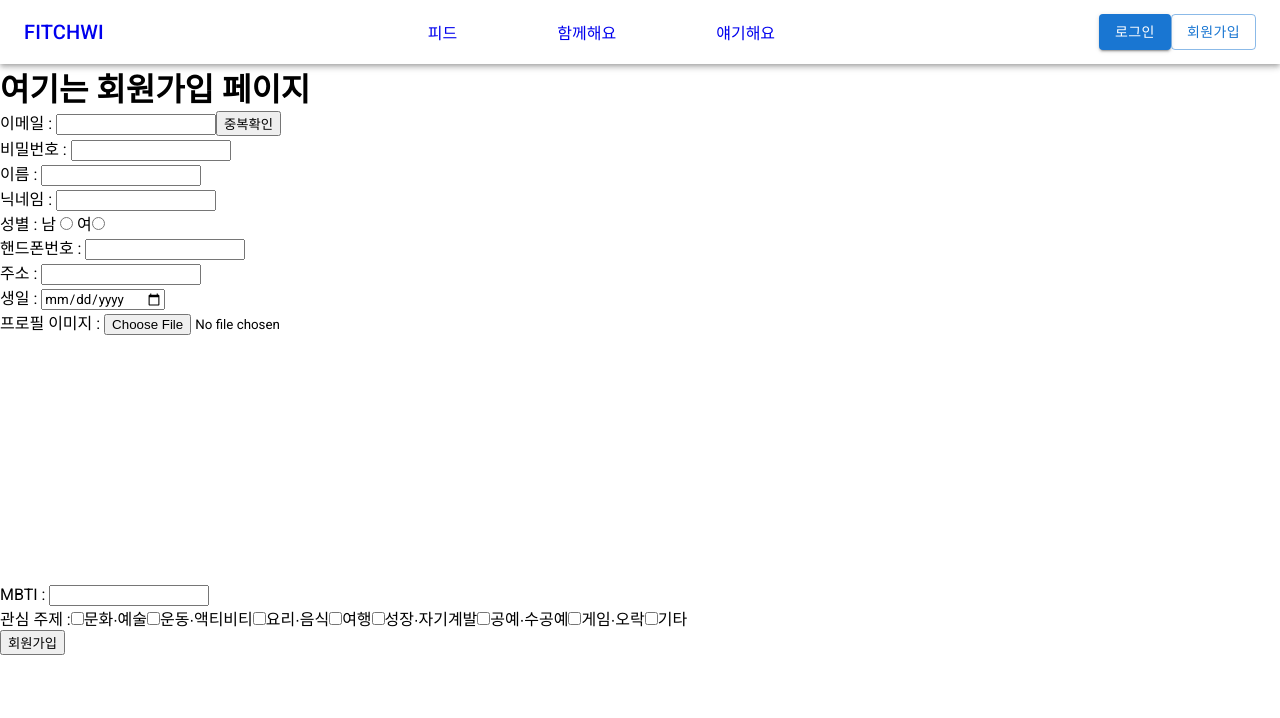
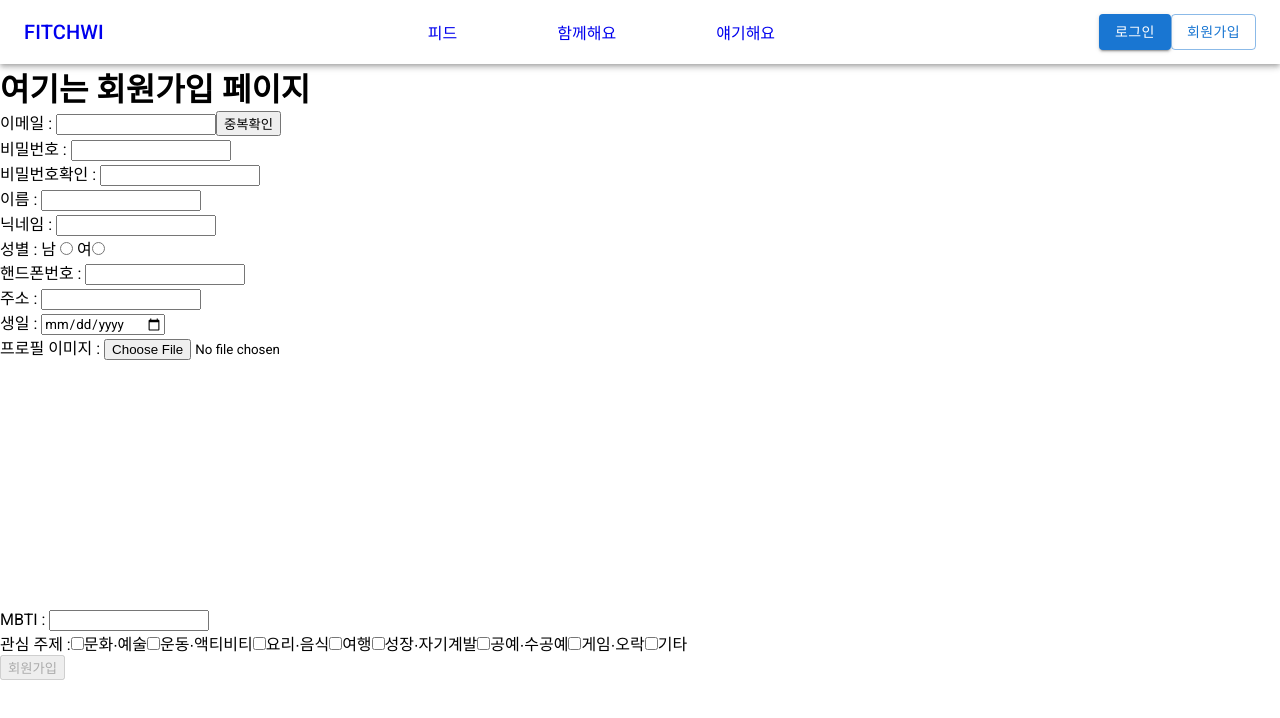
Before and after one commit to KChanHyeok/fitchwi, a React (Create React App) app in the folder fitchwifront/: page /join in a window 1280 px wide. Shown: the top 718 px of the page. Built offline with nearby package versions, Linux system fonts and the light colour scheme; the HTML template or start-up script is replaced by a standard one.

Commit message:
로그인상태 저장,비밀번호 확인, 회원가입 버튼 활성화 토글

```diff
--- a/fitchwifront/src/App.js
+++ b/fitchwifront/src/App.js
@@ -18,22 +18,22 @@ function App() {
 
   useEffect(() => {
     //세션에 저장된 로그인 아이디를 가져옴(로그인 상태 유지)
-    const mid = sessionStorage.getItem("mid");
+    const id = sessionStorage.getItem("id");
     //console.log(mid);
-    if (mid !== null) {
+    if (id !== null) {
       const newState = {
-        logid: mid,
-        flink: "/main",
+        logid: id,
+        flink: "/",
       };
       setLstate(newState);
     }
   }, []);
 
   //로그인 성공 시 로그인 상태 변경 함수
-  const sucLogin = useCallback((mid) => {
+  const sucLogin = useCallback((id) => {
     const newState = {
-      logid: mid,
-      flink: "/main",
+      logid: id,
+      flink: "/",
     };
     setLstate(newState);
   }, []);
@@ -47,7 +47,7 @@ function App() {
     };
     setLstate(newState);
     //로그아웃 시 로그인 상태 및 페이지번호 삭제
-    sessionStorage.removeItem("mid");
+    sessionStorage.removeItem("id");
     nav("/"); //첫페이지로 돌아감.
   };
   return (
@@ -56,10 +56,7 @@ function App() {
       <Routes>
         <Route path="/" element={<Home />}></Route>
         <Route path="/feed" element={<Feed />}></Route>
-        <Route
-          path="/login"
-          element={<LoginMember sucLogin={sucLogin} />}
-        ></Route>
+        <Route path="/login" element={<LoginMember sucLogin={sucLogin} />}></Route>
         <Route path="/join" element={<JoinMember />}></Route>
         <Route path="/talk" element={<Talk />}></Route>
       </Routes>
--- a/fitchwifront/src/components/JoinMember.jsx
+++ b/fitchwifront/src/components/JoinMember.jsx
@@ -7,6 +7,8 @@ const JoinMember = () => {
   let formdata = new FormData();
   const nav = useNavigate();
   const [fileForm, setFileForm] = useState("");
+  const [disabled, setDisabled] = useState(true);
+  const [msg, setMsg] = useState("");
 
   const [joinForm, setJoinForm] = useState({
     memberEmail: "",
@@ -80,23 +82,49 @@ const JoinMember = () => {
       headers: { "Content-Type": "multipart/form-data" },
     };
 
-      axios.post("/joinmember", formdata, config).then((res) => {
-          if (res.data === "ok") {
-              alert("성공")
-              nav("/")
-          } else {
-            alert("실패")
+    axios
+      .post("/joinmember", formdata, config)
+      .then((res) => {
+        if (res.data === "ok") {
+          alert("성공");
+          nav("/");
+        } else {
+          alert("실패");
         }
       })
       .catch((error) => console.log(error));
   };
 
+  const onCheckPwd = (e) => {
+    let checkpwd = e.target.value;
+    console.log(joinForm.memberPwd);
+    console.log(checkpwd);
+    if (checkpwd === "") {
+      setMsg("");
+    } else if (checkpwd === joinForm.memberPwd) {
+      setMsg("비밀번호 확인이 완료됐습니다.");
+    } else {
+      setMsg("올바른 비밀번호를 입력해주세요");
+    }
+  };
+
   const onCheckId = (e) => {
     e.preventDefault();
+    if (joinForm.memberEmail === "") {
+      alert("사용하실 Email을 입력해주세요.");
+      return;
+    }
     axios
       .get("/checkduplicatesmemberId", { params: { userId: joinForm.memberEmail } })
-      .then((res) => alert(res.data));
-    console.log(typeof joinForm.memberEmail);
+      .then((res) => {
+        if (res.data === "ok") {
+          setDisabled(!disabled);
+          alert("사용 가능한 Email 입니다.");
+        } else {
+          alert("사용할 수 없는 Email 입니다.");
+        }
+      });
+    //console.log(typeof joinForm.memberEmail);
   };
 
   const onCheckComple = () => {
@@ -114,30 +142,35 @@ const JoinMember = () => {
       <h1>여기는 회원가입 페이지</h1>
       <form className="joinContainer" onSubmit={sendJoin}>
         <div>
-          이메일 : <input type="email" name="memberEmail" onChange={onChange} />
+          이메일 : <input type="email" name="memberEmail" onChange={onChange} required />
           <button onClick={onCheckId}>중복확인</button>
         </div>
         <div>
-          비밀번호 : <input type="password" name="memberPwd" onChange={onChange} />
+          비밀번호 : <input type="password" name="memberPwd" onChange={onChange} required />
         </div>
         <div>
-          이름 : <input type="text" name="memberName" onChange={onChange} />
+          비밀번호확인 : <input type="password" onChange={onCheckPwd} required />
+          <span>{msg}</span>
         </div>
         <div>
-          닉네임 : <input type="text" name="memberNickname" onChange={onChange} />
+          이름 : <input type="text" name="memberName" onChange={onChange} required />
         </div>
         <div>
-          성별 : 남 <input type="radio" name="memberGender" value="남" onChange={onChange} /> 여
-          <input type="radio" name="memberGender" value="여" onChange={onChange} />
+          닉네임 : <input type="text" name="memberNickname" onChange={onChange} required />
         </div>
         <div>
-          핸드폰번호 : <input type="text" name="memberPhone" onChange={onChange} />
+          성별 : 남{" "}
+          <input type="radio" name="memberGender" value="남" onChange={onChange} required /> 여
+          <input type="radio" name="memberGender" value="여" onChange={onChange} required />
         </div>
         <div>
-          주소 : <input type="text" name="memberAddr" onChange={onChange} />
+          핸드폰번호 : <input type="text" name="memberPhone" onChange={onChange} required />
         </div>
         <div>
-          생일 : <input type="date" name="memberBirth" onChange={onChange} />
+          주소 : <input type="text" name="memberAddr" onChange={onChange} required />
+        </div>
+        <div>
+          생일 : <input type="date" name="memberBirth" onChange={onChange} required />
         </div>
         <div>
           프로필 이미지 : <input type="file" name="memberImg" onChange={onLoadFile} />
@@ -169,7 +202,7 @@ const JoinMember = () => {
             기타
           </span>
         </div>
-        <button type="submit" onClick={onCheckComple}>
+        <button type="submit" onClick={onCheckComple} disabled={disabled}>
           회원가입
         </button>
       </form>
--- a/fitchwifront/src/components/LoginMember.jsx
+++ b/fitchwifront/src/components/LoginMember.jsx
@@ -1,7 +1,9 @@
 import axios from "axios";
 import React, { useState, useCallback } from "react";
+import { useNavigate } from "react-router-dom";
 
-const Login = () => {
+const Login = ({ sucLogin }) => {
+  const nav = useNavigate();
   const [loginForm, setLoginForm] = useState({
     memberEmail: "",
     memberPwd: "",
@@ -25,9 +27,12 @@ const Login = () => {
       e.preventDefault();
       axios.post("/loginmember", loginForm).then((res) => {
         console.log(res.data);
-        if (res.data !== null) {
+        if (res.data !== "") {
+          const id = res.data;
+          sucLogin(id);
           sessionStorage.setItem("id", res.data);
           alert("로그인됨");
+          nav("/");
         } else {
           alert("로그인 실패");
         }
--- a/fitchwifront/src/layout/Header.jsx
+++ b/fitchwifront/src/layout/Header.jsx
@@ -19,24 +19,16 @@ const Header = ({ lstate, onLogout }) => {
       <StyledToolbar>
         <Box>
           <Link to={homeLink} style={{ textDecoration: "none" }}>
-            <Typography
-              variant="h6"
-              sx={{ display: { xs: "none", sm: "block" } }}
-            >
+            <Typography variant="h6" sx={{ display: { xs: "none", sm: "block" } }}>
               FITCHWI
             </Typography>
           </Link>
         </Box>
         <Box>
-          <Link
-            style={{ textDecoration: "none", marginRight: 100 }}
-            to={"/feed"}
-          >
+          <Link style={{ textDecoration: "none", marginRight: 100 }} to={"/feed"}>
             피드
           </Link>
-          <Link style={{ textDecoration: "none", marginRight: 100 }}>
-            함께해요
-          </Link>
+          <Link style={{ textDecoration: "none", marginRight: 100 }}>함께해요</Link>
           <Link style={{ textDecoration: "none" }} to={"/talk"}>
             얘기해요
           </Link>
@@ -48,7 +40,7 @@ const Header = ({ lstate, onLogout }) => {
             </Button>
           </Link>
           {logid !== "" ? (
-            <Button color="primary" variant="outlined" onClick={"로그아웃"}>
+            <Button color="primary" variant="outlined" onClick={onLogout}>
               로그아웃
             </Button>
           ) : (
```
